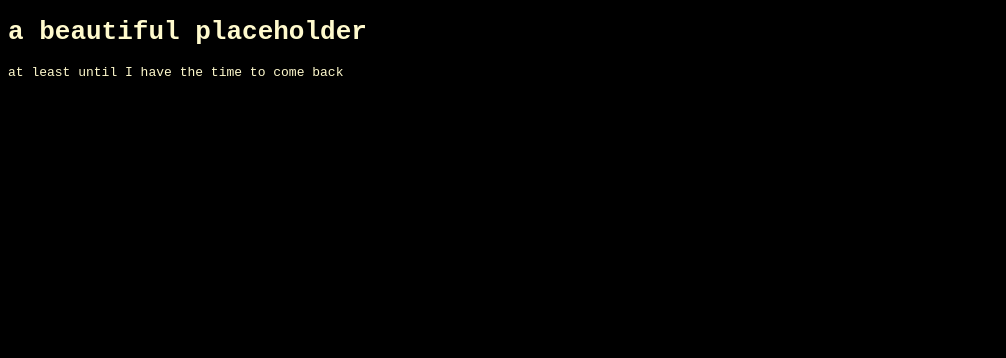
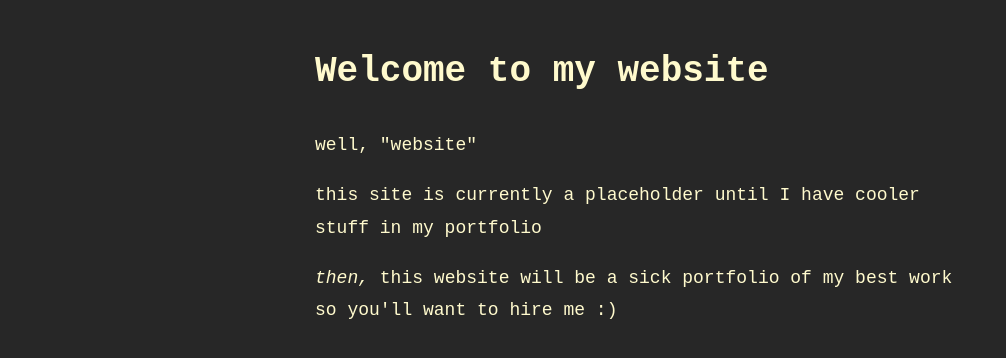
Before and after one commit to thelemonlord/thelemonlord.github.io, a plain HTML site: page index.html in a window 1280 px wide. Shown: the whole page, without its empty margins (0-1006 px from the left). Drawn offline with Linux system fonts and the light colour scheme.

Commit message:
Add files via upload

```diff
--- a/index.html
+++ b/index.html
@@ -5,7 +5,8 @@
 	</style>
 </head>
 <body>
-	<h1>a beautiful placeholder</h1>
-	<p>at least until I have the time to come back</p>
-
+	<h1>Welcome to my website</h1>
+	<p>well, "website"</p>
+	<p>this site is currently a placeholder until I have cooler stuff in my portfolio</p>
+	<p><i>then,</i> this website will be a sick portfolio of my best work so you'll want to hire me :)</p>
 </body></html>
--- a/style.css
+++ b/style.css
@@ -1,5 +1,9 @@
 body {
-	background-color: black;
+	background-color: #272727;
 	color: lemonchiffon;
 	font-family: monospace;
+	margin:40px auto;
+	max-width: 650px;
+	line-height: 1.8;
+	font-size: 18px;
 }
```
